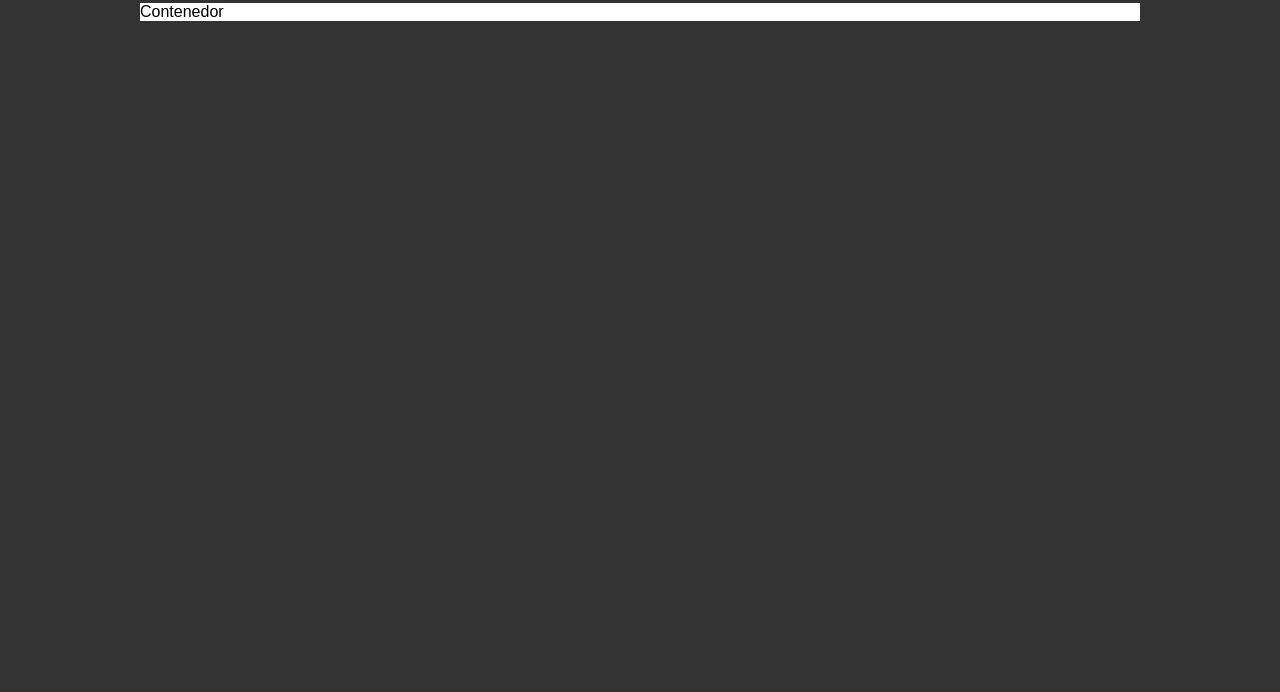
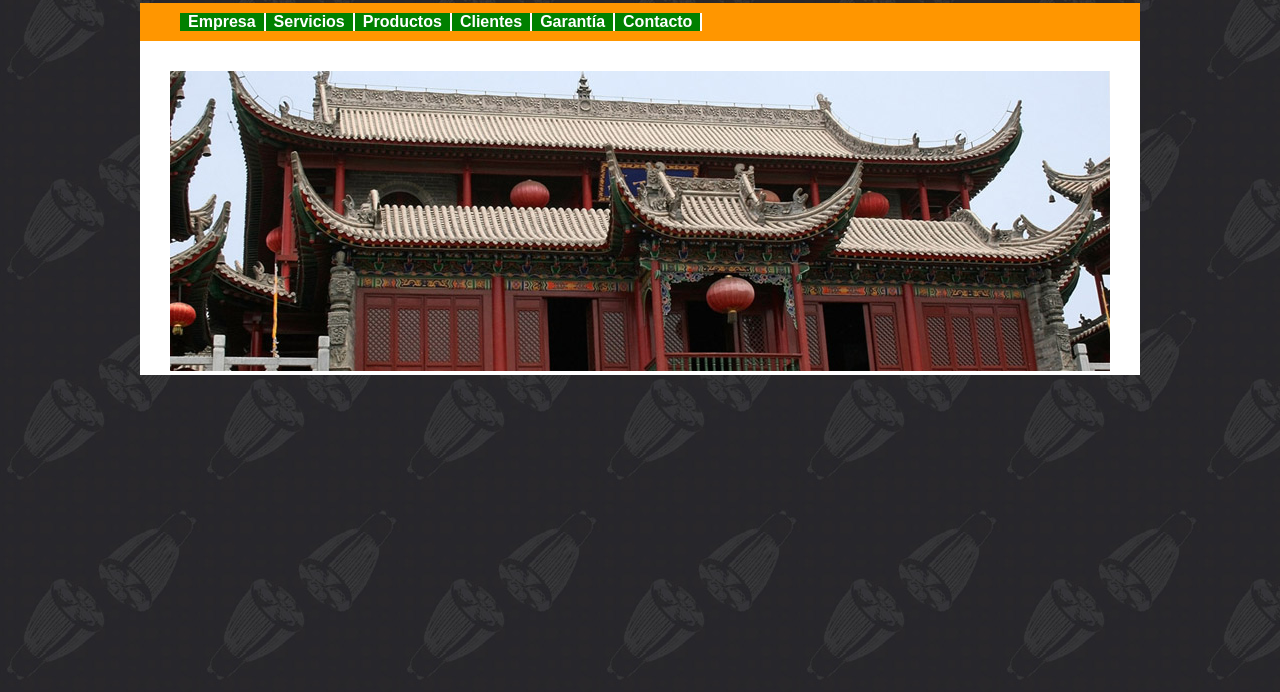
Before and after one commit to PabloBarzola/sitio3alas, a plain HTML site: page index.html in a window 1280 px wide. Shown: the part 108-800 px from the top of the page. Drawn offline with Linux system fonts and the light colour scheme.

Commit message:
actualizacion

```diff
--- a/estilos.css
+++ b/estilos.css
@@ -1,10 +1,5 @@
 /* en :root variables globales en todo el html */
 :root{
-
-    /*
-        Declaro la variable naranja
-        y ademas le asgno el valor #FF9600 (naranja)
-    */
     --naranja: #FF9600;
     --negro: #000000;
     --gris: #333333;
@@ -19,7 +14,7 @@
 
 body {
     background-color: var(--gris);
-    background-color: url(/images/pattern.jpg);
+    background-image: url(images/pattern.jpg);
     font-family: Arial, sans-serif;
 }
 
@@ -37,11 +32,55 @@ body {
     align-items: center; /* Centramos en vertical los 2 elementos */
     padding: 15px 0;
     font-size: 16px;
-
 }
 
 .contenedor{
     /* Aplico la variable como color de fondo usando var() */
     background-color: var(--blanco);
+}
+
+.nav{
+    background-color:  purple;
+    /* Separo usando el nav así me llevo
+    el margen a todas las páginas */
+    margin-bottom: 30px;
+
 
 }
+
+.nav-lista{
+    /* Eliminamos los puntitos de la lista */
+    list-style: none;
+    text-align: center;
+    background-color: var(--naranja);
+    display: flex;
+    padding: 10px 0;
+    padding-left: 40px;
+}
+
+
+
+.nav a{
+    background-color: green;
+    display: block;
+
+    border-right: 2px solid var(--blanco);
+    color: var(--blanco);
+    font-weight: bold;
+    text-decoration: none;
+
+    padding-left: 8px;
+    padding-right: 8px;
+
+}
+
+.nav a:hover{
+    text-decoration: underline;
+    background-color: brown;
+}
+
+.slider{
+    /* Para centrar imagenes aplico
+    text-align center al elemento padre */
+    text-align: center;
+}
--- a/index.html
+++ b/index.html
@@ -21,7 +21,44 @@
     </div>
 
     <div class="contenedor">
-        Contenedor
+        <div class="nav">
+            <ul class = "nav-lista">
+                <li class="nav-lista_item">
+                    <a href="#">
+                        Empresa
+                    </a>
+                </li>
+                <li class="nav-lista_item">
+                    <a href="#">
+                        Servicios
+                    </a>
+                </li>
+                <li class="nav-lista_item">
+                    <a href="#">
+                        Productos
+                    </a>
+                </li>
+                <li class="nav-lista_item">
+                    <a href="#">
+                        Clientes
+                    </a>
+                </li>
+                <li class="nav-lista_item">
+                    <a href="#">
+                        Garantía
+                    </a>
+                </li>
+                <li class="nav-lista_item">
+                    <a href="#">
+                        Contacto
+                    </a>
+                </li>
+            </ul>
+        </div> <!-- Cierra .nav -->
+
+        <div class="slider">
+            <img src="images/slide/2.jpg" alt="Foto de China">
+        </div> <!-- Cierra .slider -->
 
     </div>
     <!--No deberias tener nada aca-->
```
